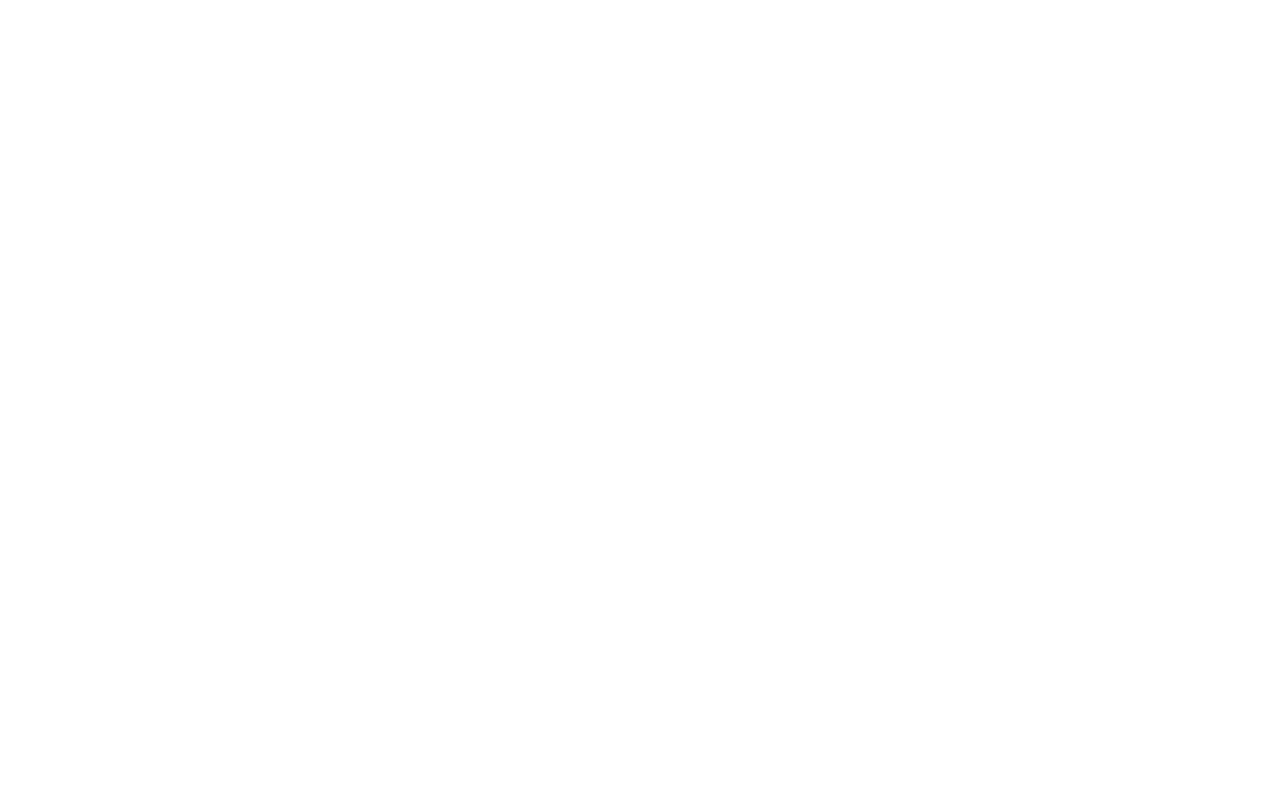
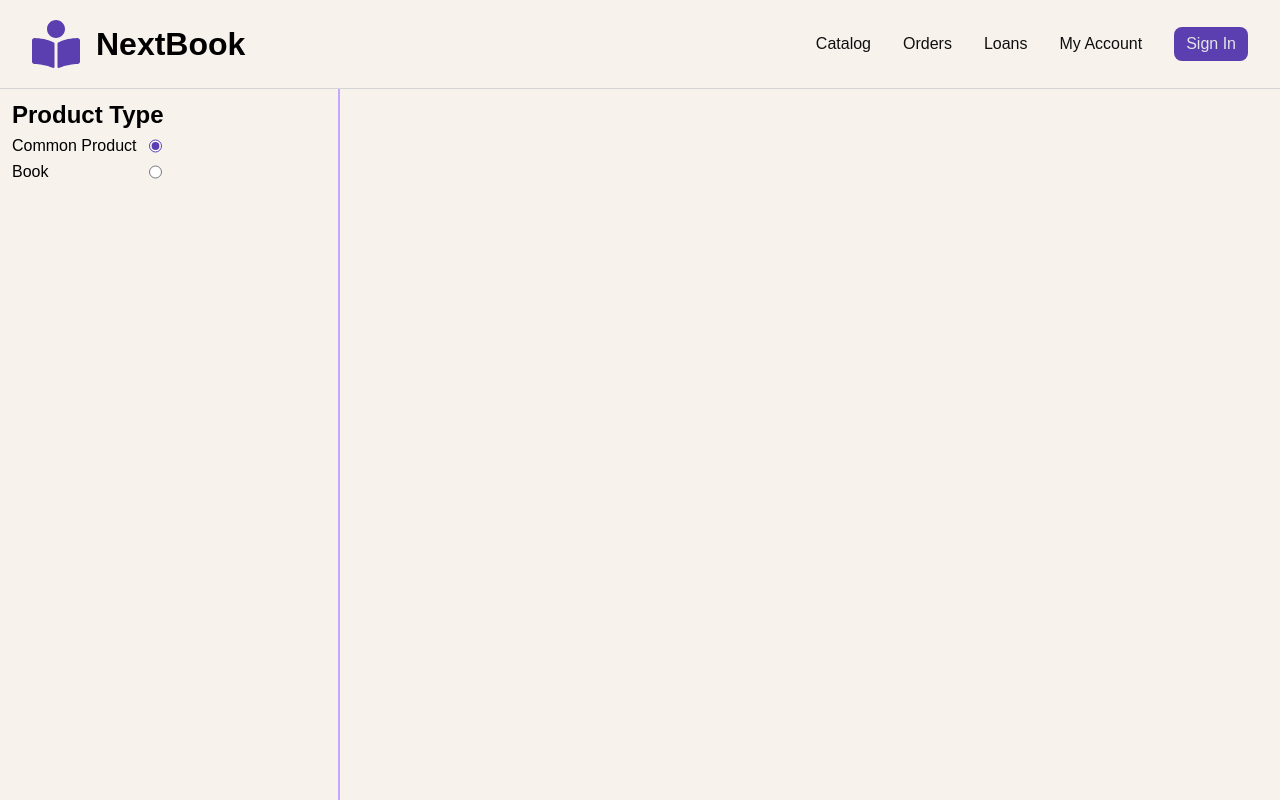
Before and after one commit to xThgSilva/nextbook-web, a React (Vite) app: page /catalog in a window 1280 px wide. Before the commit this address had no page. Built offline with nearby package versions, Linux system fonts and the light colour scheme.

Commit message:
feat: aside filter in catalog page

```diff
--- a/src/App.tsx
+++ b/src/App.tsx
@@ -3,6 +3,7 @@
 import Login from "./pages/Login"
 import Register from "./pages/Register"
 import Home from "./pages/Home"
+import Catalog from "./pages/Catalog"
 
 function App() {
 
@@ -12,6 +13,7 @@
         <Route path="/" element={<Home />} />
         <Route path="/login" element={<Login />} />
         <Route path="/register" element={<Register />} />
+        <Route path="/catalog" element={<Catalog />} />
       </Routes>
     </>
   )
--- a/src/index.css
+++ b/src/index.css
@@ -33,6 +33,16 @@
   font-family: Arial, Helvetica, sans-serif;
 }
 
+html, body {
+  height: 100%;
+}
+
+#root {
+  display: flex;
+  flex-direction: column;
+  height: 100%;
+}
+
 .logo-content {
   display: flex;
   align-items: center;
--- /dev/null
+++ b/src/pages/Catalog.tsx
@@ -0,0 +1,144 @@
+import "../styles/catalog.css";
+
+import Header from '../components/Header';
+import { useState } from "react";
+
+const Availabilities = {
+  LOAN: "Loan",
+  SALE: "Sale",
+  LOAN_SALE: "Loan and Sale"
+} as const;
+
+const Categories = {
+  SUSPENSE: "Suspense",
+  ROMANCE: "Romance",
+  HORROR: "Horror",
+  FICTION: "Fiction",
+  BIOGRAPHY: "Biography"
+} as const;
+
+type Availabilities = typeof Availabilities[keyof typeof Availabilities];
+type Categories = typeof Categories[keyof typeof Categories];
+
+const Catalog = () => {
+  const [isABook, setIsABook] = useState<boolean>(false);
+  const [availability, setAvailability] = useState<Availabilities>();
+  const [categoriesSelected, setCategoriesSelected] = useState<string[]>([]);
+
+
+  const handleSelectCategory = (category: string) => {
+    setCategoriesSelected(prevCategories =>
+      prevCategories.includes(category)
+        ? prevCategories.filter((c) => c !== category)
+        : [...prevCategories, category]
+      )};
+
+  return (
+    <>
+      <Header />
+      <section className="catalog-container">
+        <aside className='aside-menu'>
+          <section className="filter-type">
+            <h2>Product Type</h2>
+            <div className="checkinput-group">
+              <label>Common Product</label>
+              <input
+                onChange={() => setIsABook(false)}
+                type="radio"
+                name="product-type"
+                checked={isABook === false}
+              />
+            </div>
+            <div className="checkinput-group">
+              <label>Book</label>
+              <input
+                onChange={() => setIsABook(true)}
+                type="radio"
+                name="product-type"
+                checked={isABook === true} />
+            </div>
+          </section>
+          {isABook && <>
+            <section className="filter-type">
+              <h2>Book Category</h2>
+              <div className="checkinput-group">
+                <label>Fiction</label>
+                <input
+                  type="checkbox"
+                  onChange={() => handleSelectCategory(Categories.FICTION)}
+                  checked={categoriesSelected.includes(Categories.FICTION)}
+                />
+              </div>
+              <div className="checkinput-group">
+                <label>Romance</label>
+                <input
+                  type="checkbox"
+                  onChange={() => handleSelectCategory(Categories.ROMANCE)}
+                  checked={categoriesSelected.includes(Categories.ROMANCE)}
+                />
+              </div>
+              <div className="checkinput-group">
+                <label>Horror</label>
+                <input
+                  type="checkbox"
+                  onChange={() => handleSelectCategory(Categories.HORROR)}
+                  checked={categoriesSelected.includes(Categories.HORROR)}
+                />
+              </div>
+              <div className="checkinput-group">
+                <label>Suspense</label>
+                <input
+                  type="checkbox"
+                  onChange={() => handleSelectCategory(Categories.SUSPENSE)}
+                  checked={categoriesSelected.includes(Categories.SUSPENSE)}
+                />
+              </div>
+              <div className="checkinput-group">
+                <label>Biography</label>
+                <input
+                  type="checkbox"
+                  onChange={() => handleSelectCategory(Categories.BIOGRAPHY)}
+                  checked={categoriesSelected.includes(Categories.BIOGRAPHY)}
+                />
+              </div>
+            </section>
+            <section className="filter-type">
+              <h2>Availability</h2>
+              <div className="checkinput-group">
+                <label>Loan</label>
+                <input
+                  type="radio"
+                  name="availability"
+                  onChange={() => setAvailability(Availabilities.LOAN)}
+                  checked={availability === Availabilities.LOAN}
+                />
+              </div>
+              <div className="checkinput-group">
+                <label>Sale</label>
+                <input
+                  type="radio"
+                  name="availability"
+                  onChange={() => setAvailability(Availabilities.SALE)}
+                  checked={availability === Availabilities.SALE}
+                />
+              </div>
+              <div className="checkinput-group">
+                <label>Loan and Sale</label>
+                <input
+                  type="radio"
+                  name="availability"
+                  onChange={() => setAvailability(Availabilities.LOAN_SALE)}
+                  checked={availability === Availabilities.LOAN_SALE}
+                />
+              </div>
+            </section>
+          </>}
+        </aside>
+        <section className='products-container'>
+        </section>
+      </section>
+    </>
+  )
+}
+
+export default Catalog
--- a/src/pages/Home.tsx
+++ b/src/pages/Home.tsx
@@ -1,6 +1,3 @@
-import { Link } from "react-router-dom";
-import { FaBookReader } from "react-icons/fa";
-
 import "../styles/home.css";
 import "../styles/footer.css"
 
--- /dev/null
+++ b/src/styles/catalog.css
@@ -0,0 +1,37 @@
+.catalog-container {
+    display: flex;
+    flex: 1;
+}
+
+.aside-menu {
+    flex: 1;
+    display: flex;
+    flex-direction: column;
+    gap: 48px;
+    padding: 12px;
+    background-color: var(--color-bg-soft);
+    border-right: 2px solid var(--color-purple-light);
+}
+
+.products-container {
+    flex: 3;
+    background-color: var(--color-bg-soft);
+}
+
+.filter-type {
+    display: flex;
+    flex-direction: column;
+    gap: 8px;
+}
+
+.checkinput-group {
+    display: flex;
+    justify-content: space-between;
+    width: 150px;
+}
+
+.checkinput-group input[type="radio"],
+.checkinput-group input[type="checkbox"] {
+    cursor: pointer;
+    accent-color: var(--color-purple-dark);
+}
```
